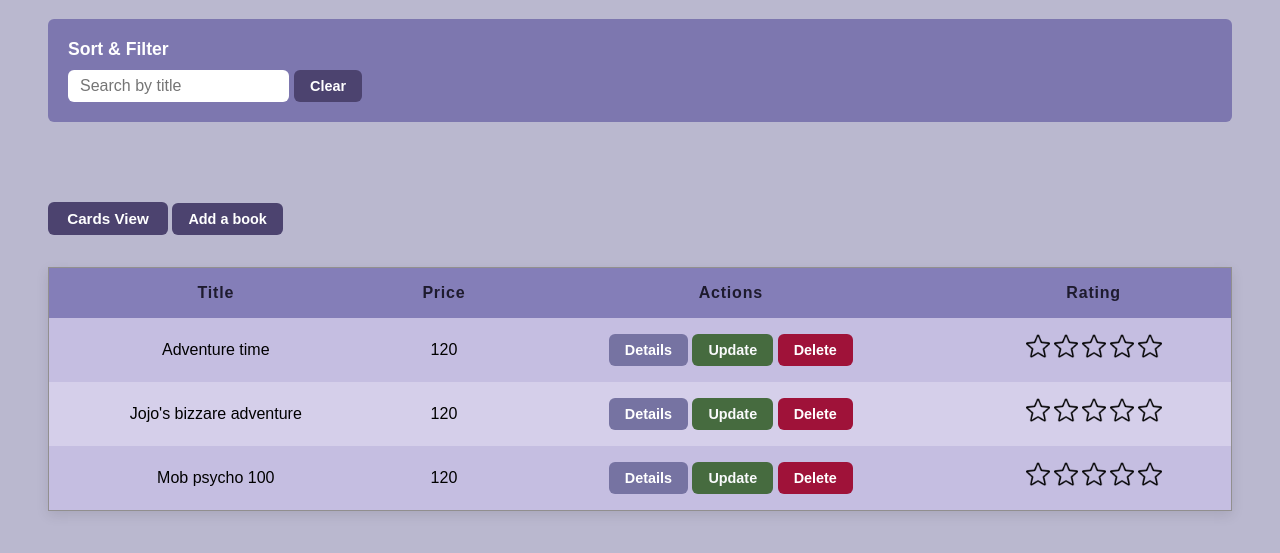
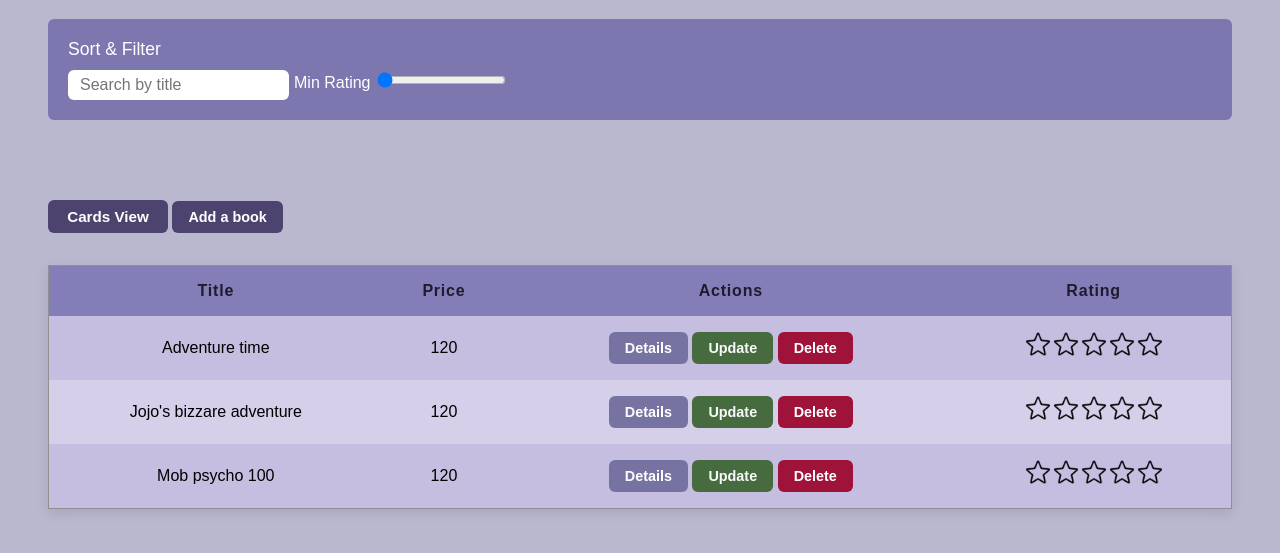
Before and after one commit to NoamVazana/book-shop, a plain HTML site: page index.html in a window 1280 px wide. Shown: the part 61-614 px from the top of the page. Drawn offline with Linux system fonts and the light colour scheme.

Commit message:
Remove clear input button and add filter inputs by rating

```diff
--- a/css/style.css
+++ b/css/style.css
@@ -16,6 +16,7 @@ body{
     padding: 20px;
     margin: 20px 0;
     border-radius: 6px;
+    color: white;
 }
 
 .main-content{
@@ -28,12 +29,14 @@ h2{
     margin-bottom: 10px;
     font-size: 1.1rem;
     color: white;
+    font-weight: 100;
 }
 
 .filter-panel{
     display: flex;
     align-items: stretch;
     gap:5px;
+    height: 30px;
 }
 
 .filter-panel input{
--- a/index.html
+++ b/index.html
@@ -11,8 +11,11 @@
     <section class="filters-container">
         <h2>Sort & Filter</h2>
         <form class="filter-panel">
-            <input type="text" placeholder="Search by title" class="title-search" oninput="onSetFilter(this.value)">
-            <button type="button" onclick="onClearFilter()">Clear</button>
+            <input class="title-search"  type="text" placeholder="Search by title" oninput="onSetFilter(this.value)">
+            <label >
+                <span>Min Rating</span>
+                <input class="rating-filter" type="range" min="0" max="5" value="0">
+            </label>
         </form>
 
     </section>
--- a/js/book.controller.js
+++ b/js/book.controller.js
@@ -170,11 +170,7 @@ function onSetFilter(txt) {
   render();
 }
 
-function onClearFilter() {
-  gFilterBy = '';
-  document.querySelector('.title-search').value = ''
-  render();
-}
+
 
 function showSuccessMsg(msg){
     const elSuccessModal = document.querySelector('.success-message')
```
